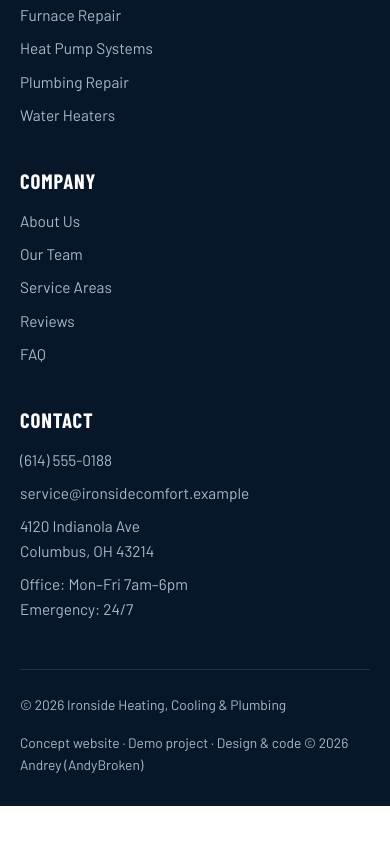
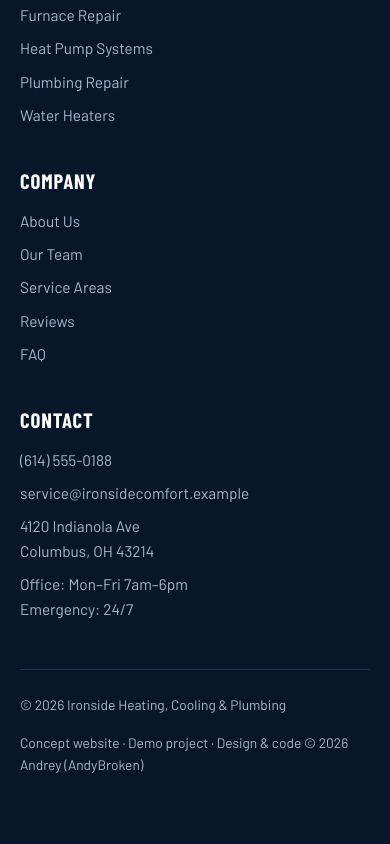
Before and after one commit to AndyBroken/ironside-hvac-plumbing, a plain HTML site: page index.html in a window 390 px wide. Shown: the part 10060-10904 px from the top of the page. Before the commit the page ends 10866 px from the top, so only its background shows below. Drawn offline with nearby package versions, Linux system fonts and the light colour scheme; a web font is replaced by a local one.

Commit message:
Keep footer credit clear of the mobile call button

```diff
--- a/assets/styles.css
+++ b/assets/styles.css
@@ -402,6 +402,7 @@ textarea{min-height:110px;resize:vertical}
   .plan-band,.booking,.zip-big,.rating-box{padding:1.6rem}
   .zip-form{flex-direction:column}
   .fab-call{display:grid}
+  .foot-bottom{padding-bottom:72px}
   .cta-actions,.cta-actions .btn{width:100%}
   .hero .container{padding:56px 0 64px}
   .map,.map iframe{min-height:320px}
```
